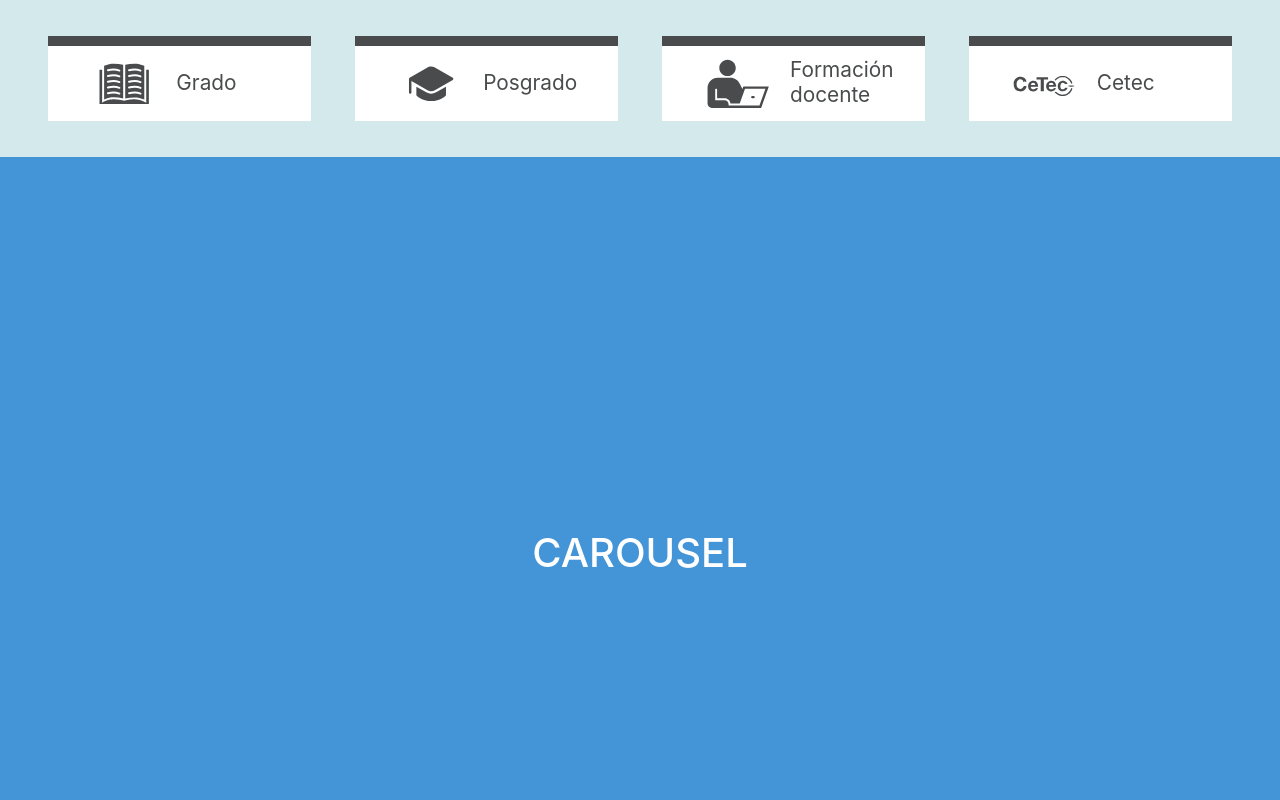
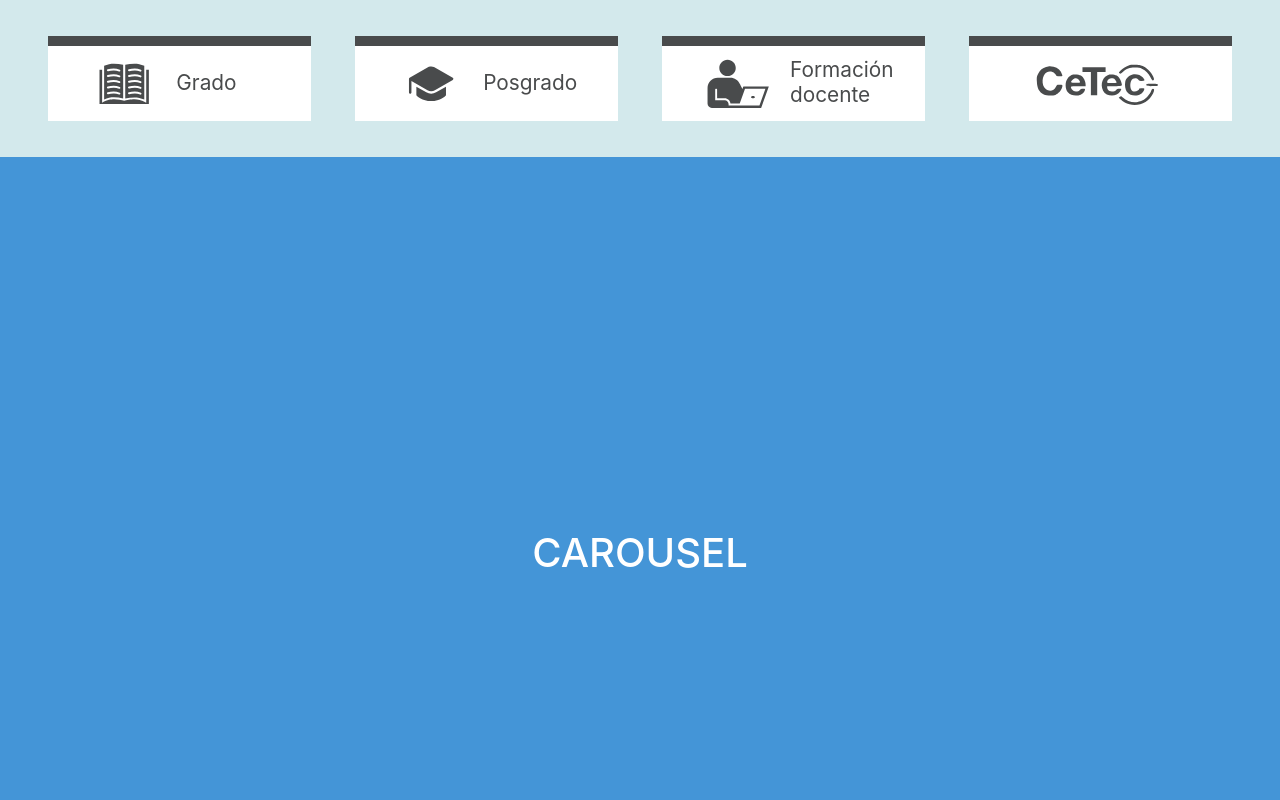
Before and after one commit to collazomanuel/campus-landing, a JavaScript app: page / in a window 1280 px wide. Shown: the top 800 px of the page. Built offline with nearby package versions, Linux system fonts and the light colour scheme.

Commit message:
seventh commit

```diff
--- a/src/App.css
+++ b/src/App.css
@@ -4,6 +4,8 @@
     --clr-2: #d3e9ec;
     --clr-3: #494b4c;
     --clr-4: #4495d7;
+    --clr-5: #f7a600;
+    --clr-6: #98d32b;
 }
 
 .top-part {
@@ -41,7 +43,6 @@ svg {
 }
 
 .button-container {
-
     width: 100%;
     display: flex;
     flex-direction: row;
@@ -52,13 +53,18 @@ svg {
 }
 
 .button-icon {
-
     width: 45%;
     padding: 5% 0% 5% 15%;
 }
 
+.cetec-icon {
+    width: 60%;
+    padding: 2%;
+    margin-left: 20%;
+    margin-top: -2%;
+}
+
 .button-text {
-
     width: 55%;
     position: relative;
     text-align: left;
@@ -67,10 +73,6 @@ svg {
     align-items:center;
     margin-left: 15px;
     line-height: 120%;
-}
-
-.button-text-teacher {
-
 }
 
 .menu-button {
@@ -88,9 +90,27 @@ svg {
 }
 
 .menu-button:hover, .menu-button:focus {
-    background-color: var(--clr-4);
     color: var(--clr-1);
     fill: var(--clr-1);
-    border-top: 10px solid var(--clr-4);
     font-weight: bolder;
 }
+
+.book-button:hover, .book-button:focus {
+    background-color: var(--clr-5);
+    border-top: 10px solid var(--clr-5);
+}
+
+.hat-button:hover, .hat-button:focus {
+    background-color: var(--clr-6);
+    border-top: 10px solid var(--clr-6);
+}
+
+.teacher-button:hover, .teacher-button:focus {
+    background-color: var(--clr-4);
+    border-top: 10px solid var(--clr-4);
+}
+
+.cetec-button:hover, .cetec-button:focus {
+    background-color: var(--clr-4);
+    border-top: 10px solid var(--clr-4);
+}
--- a/src/components/Icon.js
+++ b/src/components/Icon.js
@@ -3,9 +3,13 @@ import '../App.css'
 
 const Icon = (props) => {
 
-  const iconStyle = 'button-icon'
+  const type = props.type
 
-  const type = props.type
+  let iconStyle = 'button-icon'
+
+  if (type === 'Cetec') {
+    iconStyle = 'cetec-icon'
+  }
 
   switch (type) {
   case 'Book':
@@ -48,7 +52,7 @@ const Icon = (props) => {
     )
   case 'Teacher':
     return (
-      <svg className='button-icon' x="0px" y="0px" viewBox="0 0 256 203">
+      <svg className={iconStyle} x="0px" y="0px" viewBox="0 0 256 203">
         <g>
           <path d="M84.2,2.3c18.7,0,33.8,15.1,33.8,33.8s-15.1,33.8-33.8,33.8S50.4,54.7,50.4,36.1S65.5,2.3,84.2,2.3z M188.8,151.4
                     c4.3,0,7.8,2.2,7.8,5s-3.5,5-7.8,5c-4.3,0-7.8-2.2-7.8-5S184.5,151.4,188.8,151.4z M149.3,112.1l-3.9,11.1c-4-8.3-8-16.3-11.1-21.8
--- a/src/components/MenuButton.js
+++ b/src/components/MenuButton.js
@@ -8,15 +8,17 @@ const MenuButton = (props) => {
   const text = props.text
   const type = props.type
 
-  let buttonTextStyle = 'button-text'
-
-  if (type === 'Teacher') {
-    buttonTextStyle = buttonTextStyle.concat(' button-text-teacher')
+  if (type === 'Cetec') {
+    return (
+      <a className={'menu-button' + ' ' + type.toLowerCase() + '-button'} href='/'>
+        <Icon type={type} />
+      </a>
+    )
   }
 
   return (
-    <a className='menu-button' href='/'>
-      <Icon type={type} /> <div className={buttonTextStyle}>{text}</div>
+    <a className={'menu-button' + ' ' + type.toLowerCase() + '-button'} href='/'>
+      <Icon type={type} /> <div className='button-text'>{text}</div>
     </a>
   )
 }
```
